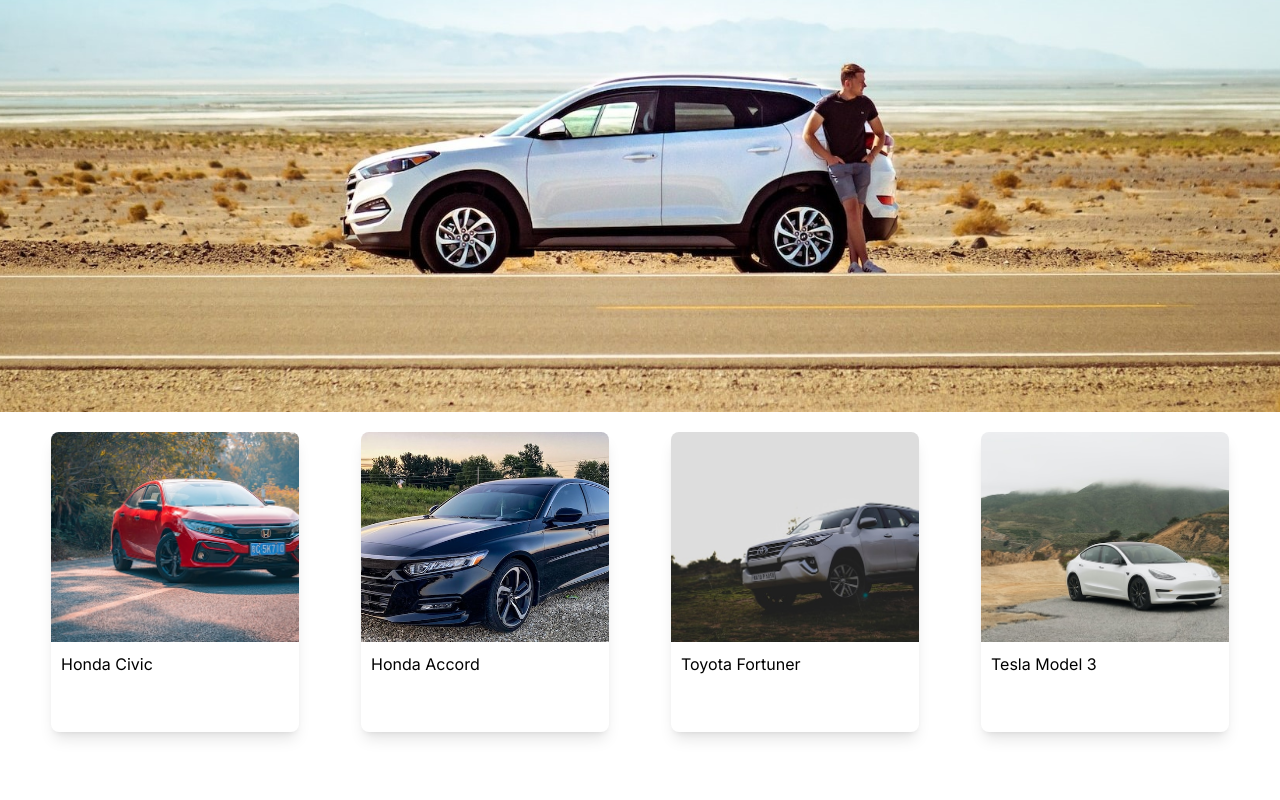
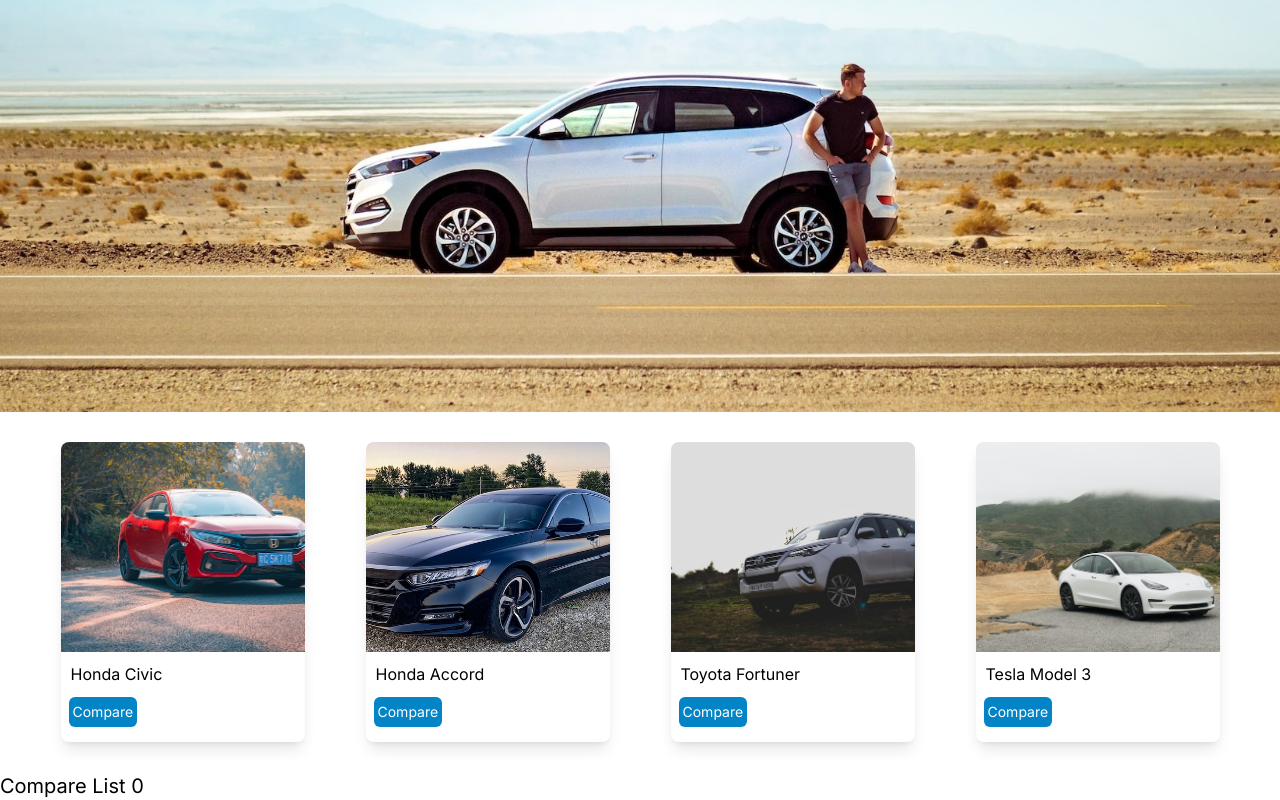
Before and after one commit to nuengwong/carRentalApp, a Next.js app: page / in a window 1280 px wide. Shown: the part 278-1078 px from the top of the page. Before the commit the page ends 1030 px from the top, so only its background shows below. Built offline with nearby package versions, Linux system fonts and the light colour scheme.

Commit message:
Chapter06 done

```diff
--- a/src/app/page.tsx
+++ b/src/app/page.tsx
@@ -1,26 +1,13 @@
 import Banner from '@/components/Banner';
 import ProductCard from '@/components/ProductCard';
 import styles from './page.module.css';
+import CarPanel from '@/components/CarPanel';
 
 export default function Home() {
   return (
     <main>
       <Banner />
-      <div
-        style={{
-          margin: '20px',
-          display: 'flex',
-          flexDirection: 'row',
-          alignContent: 'space-around',
-          justifyContent: 'space-around',
-          flexWrap: 'wrap',
-        }}
-      >
-        <ProductCard carName="Honda Civic" imgSrc="/img/civic.jpg" />
-        <ProductCard carName="Honda Accord" imgSrc="/img/accord.jpg" />
-        <ProductCard carName="Toyota Fortuner" imgSrc="/img/fortuner.jpg" />
-        <ProductCard carName="Tesla Model 3" imgSrc="/img/tesla.jpg" />
-      </div>
+      <CarPanel />
     </main>
   );
 }
--- a/src/components/Banner.tsx
+++ b/src/components/Banner.tsx
@@ -1,10 +1,20 @@
+'use client';
+import { useState } from 'react';
 import styles from './banner.module.css';
 import Image from 'next/image';
 
 export default function Banner() {
+  const covers = ['/img/cover.jpg', '/img/cover2.jpg', '/img/cover3.jpg'];
+  const [index, setIndex] = useState(0);
+
   return (
-    <div className={styles.banner}>
-      <Image src={'/img/cover.jpg'} alt="cover" fill={true} objectFit="cover" />
+    <div className={styles.banner} onClick={() => setIndex(index + 1)}>
+      <Image
+        src={covers[index % 3]}
+        alt="cover"
+        fill={true}
+        objectFit="cover"
+      />
       <div className={styles.bannerText}>
         <h1 className="text-4xl font-medium">Your Travel Partner</h1>
         <h3 className="text-xl font-serif">Explore Your World with Us</h3>
--- /dev/null
+++ b/src/components/CarPanel.tsx
@@ -0,0 +1,83 @@
+'use client';
+import { useReducer } from 'react';
+import ProductCard from './ProductCard';
+
+export default function CarPanel() {
+  const compareReducer = (
+    compareList: Set<string>,
+    action: { type: string; carName: string }
+  ) => {
+    switch (action.type) {
+      case 'add': {
+        return new Set(compareList.add(action.carName));
+      }
+      case 'remove': {
+        compareList.delete(action.carName);
+        return new Set(compareList);
+      }
+      default:
+        return compareList;
+    }
+  };
+  const [compareList, dispatchCompare] = useReducer(
+    compareReducer,
+    new Set<string>()
+  );
+  return (
+    <div>
+      <div
+        style={{
+          margin: '20px',
+          display: 'flex',
+          flexDirection: 'row',
+          alignContent: 'space-around',
+          justifyContent: 'space-around',
+          flexWrap: 'wrap',
+          padding: '10px',
+        }}
+      >
+        <ProductCard
+          carName="Honda Civic"
+          imgSrc="/img/civic.jpg"
+          onCompare={(car: string) =>
+            dispatchCompare({ type: 'add', carName: car })
+          }
+        />
+        <ProductCard
+          carName="Honda Accord"
+          imgSrc="/img/accord.jpg"
+          onCompare={(car: string) =>
+            dispatchCompare({ type: 'add', carName: car })
+          }
+        />
+
+        <ProductCard
+          carName="Toyota Fortuner"
+          imgSrc="/img/fortuner.jpg"
+          onCompare={(car: string) =>
+            dispatchCompare({ type: 'add', carName: car })
+          }
+        />
+
+        <ProductCard
+          carName="Tesla Model 3"
+          imgSrc="/img/tesla.jpg"
+          onCompare={(car: string) =>
+            dispatchCompare({ type: 'add', carName: car })
+          }
+        />
+      </div>
+      <div className="w-full text-xl font-meduim">
+        Compare List {compareList.size}
+      </div>
+      {Array.from(compareList).map((car) => (
+        <div
+          key={car}
+          onClick={() => dispatchCompare({ type: 'remove', carName: car })}
+        >
+          {car}
+        </div>
+      ))}
+    </div>
+  );
+}
--- a/src/components/InteractiveCard.tsx
+++ b/src/components/InteractiveCard.tsx
@@ -18,14 +18,9 @@
     }
   }
 
-  function onCarSelected() {
-    alert('You Select ' + contentName);
-  }
-
   return (
     <div
       className="w-1/5 h-[300px] rounded-lg shadow-lg"
-      onClick={() => onCarSelected()}
       onMouseOver={(e) => onCardMouseAction(e)}
       onMouseOut={(e) => onCardMouseAction(e)}
     >
--- a/src/components/LocationDateReserve.tsx
+++ b/src/components/LocationDateReserve.tsx
@@ -3,22 +3,32 @@
 import { LocalizationProvider } from '@mui/x-date-pickers/LocalizationProvider';
 import { AdapterDayjs } from '@mui/x-date-pickers/AdapterDayjs';
 import { Select, MenuItem, Menu } from '@mui/material';
+import { useState } from 'react';
 
 export default function LocationDateReserve() {
+  const [reserveDate, setReserveDate] = useState(null);
+  const [location, setLocation] = useState('BKK');
+
   return (
     <div className="bg-slate-100 rounded-lg space-x-5 space-y-2 w-fit px-10 py-5 flex flex-row justify-center">
       <LocalizationProvider dateAdapter={AdapterDayjs}>
-        <DatePicker className="bg-white" />
+        <DatePicker
+          className="bg-white"
+          value={reserveDate}
+          onChange={(value) => setReserveDate(value)}
+        />
       </LocalizationProvider>
       <Select
         variant="standard"
         name="location"
         id="location"
+        value={location}
+        onChange={(e) => setLocation(e.target.value)}
         className="h-[2em] w-[200px]"
       >
-        <Menu value="BKK">Bangkok</Menu>
-        <Menu value="CNX">Chiang Mai</Menu>
-        <Menu value="HKT">Phuket</Menu>
+        <MenuItem value="BKK">Bangkok</MenuItem>
+        <MenuItem value="CNX">Chiang Mai</MenuItem>
+        <MenuItem value="HKT">Phuket</MenuItem>
       </Select>
     </div>
   );
--- a/src/components/ProductCard.tsx
+++ b/src/components/ProductCard.tsx
@@ -4,9 +4,11 @@
 export default function ProductCard({
   carName,
   imgSrc,
+  onCompare,
 }: {
   carName: string;
   imgSrc: string;
+  onCompare: Function;
 }) {
   function onCarSelected() {
     alert('You Slect ' + carName);
@@ -22,7 +24,16 @@
           className="object-cover rounded-t-lg"
         />
       </div>
-      <div className="w-full h-[30%] p-[10px]">{carName}</div>
+      <div className="w-full h-[15%] p-[10px]">{carName}</div>
+      <button
+        className="block text-sm h-[10%] rounded-md bg-sky-600 hover:bg-indigo-600 mx-2 px-1 py-1 shadow-sm text-white"
+        onClick={(e) => {
+          e.stopPropagation();
+          onCompare(carName);
+        }}
+      >
+        Compare
+      </button>
     </InteractiveCard>
   );
 }
```
Also changed, not shown: public/img/cover2.jpg (added), public/img/cover3.jpg (added).
